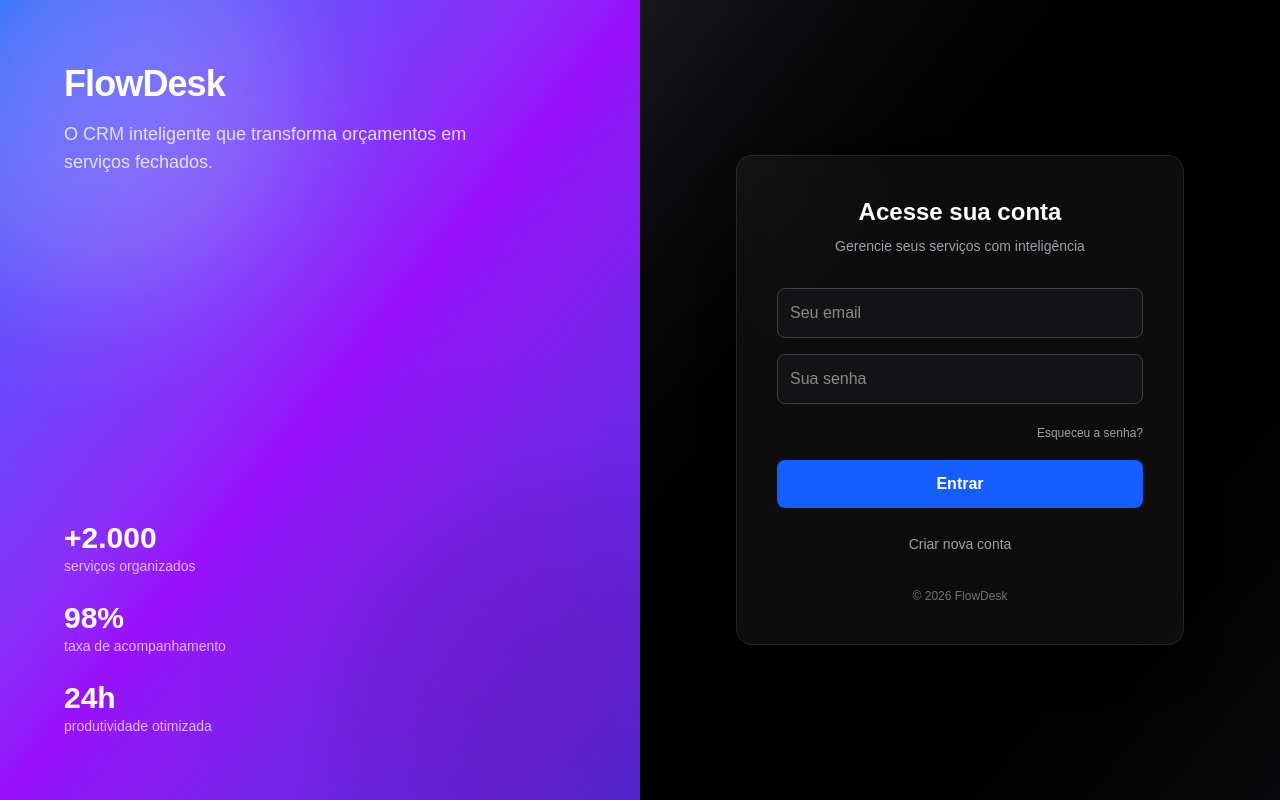
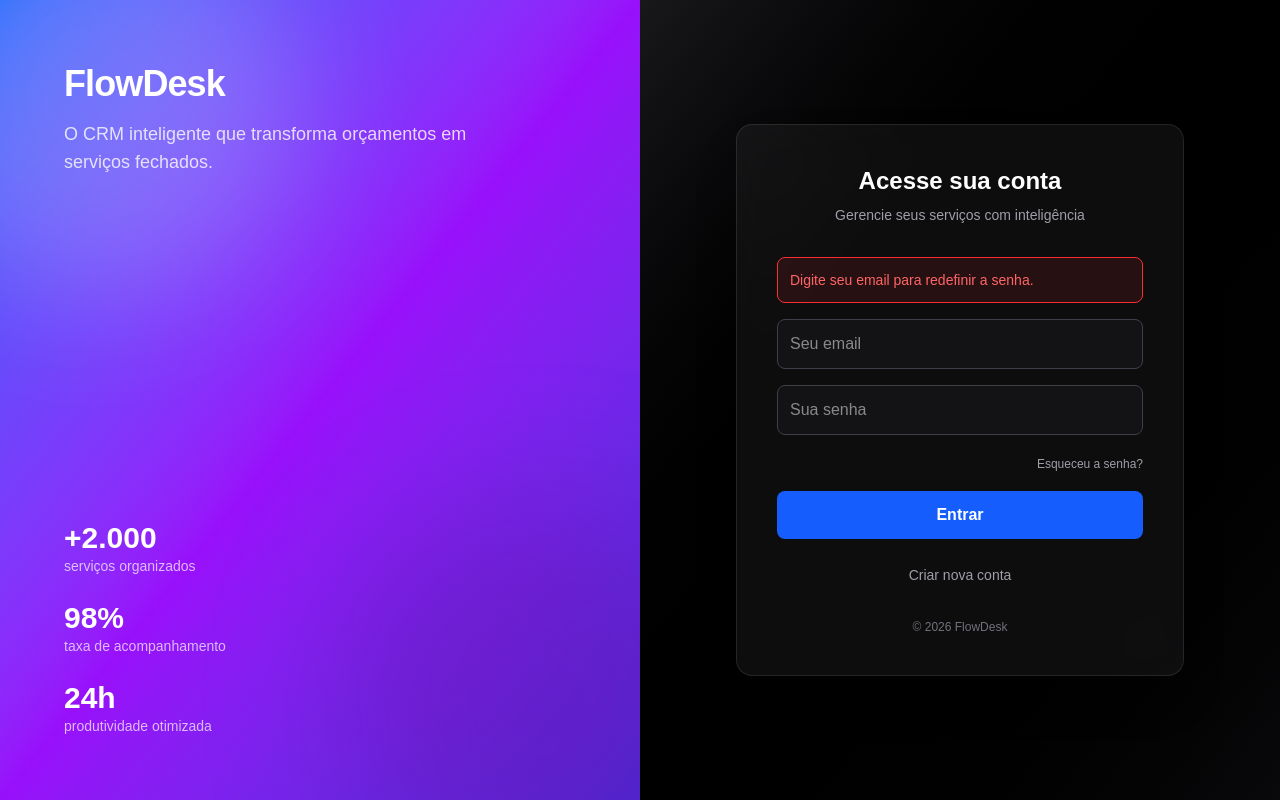
Before and after one commit to gl0926320-blip/flowdesk, a Next.js app: page /login in a window 1280 px wide. Both pictures are taken after a click on the button "Esqueceu a senha?". Built offline with nearby package versions, Linux system fonts and the light colour scheme; no server answers.

Commit message:
melhoria login

```diff
--- a/app/login/page.tsx
+++ b/app/login/page.tsx
@@ -75,8 +75,11 @@ const [successMsg, setSuccessMsg] = useState<string | null>(null);
   }
 
   async function handleResetPassword() {
+  setErrorMsg(null);
+  setSuccessMsg(null);
+
   if (!email) {
-      alert("Digite seu email para redefinir a senha.");
+    setErrorMsg("Digite seu email para redefinir a senha.");
     return;
   }
 
@@ -85,9 +88,9 @@ const [successMsg, setSuccessMsg] = useState<string | null>(null);
   });
 
   if (error) {
-      alert("Erro ao enviar email de recuperação.");
+    setErrorMsg("Erro ao enviar email de recuperação.");
   } else {
-      alert("Email de recuperação enviado! Verifique sua caixa de entrada.");
+    setSuccessMsg("Email de recuperação enviado! Verifique sua caixa de entrada.");
   }
 }
 
@@ -161,7 +164,17 @@ const [successMsg, setSuccessMsg] = useState<string | null>(null);
           </div>
 
           <div className="space-y-4">
+            {errorMsg && (
+  <div className="bg-red-500/10 border border-red-500 text-red-400 text-sm p-3 rounded-lg">
+    {errorMsg}
+  </div>
+)}
 
+{successMsg && (
+  <div className="bg-green-500/10 border border-green-500 text-green-400 text-sm p-3 rounded-lg">
+    {successMsg}
+  </div>
+)}
             <input
               type="email"
               placeholder="Seu email"
```
Lines whose indentation alone changed are shown as unchanged.
